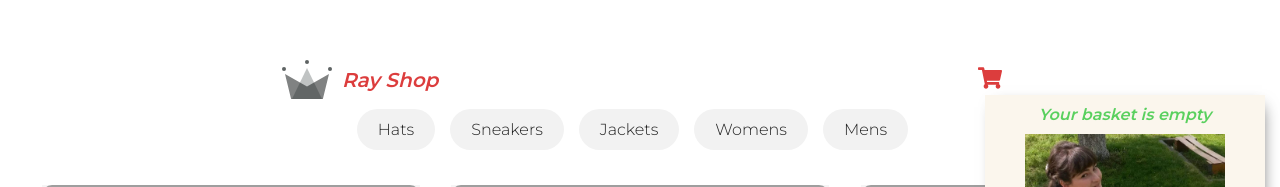
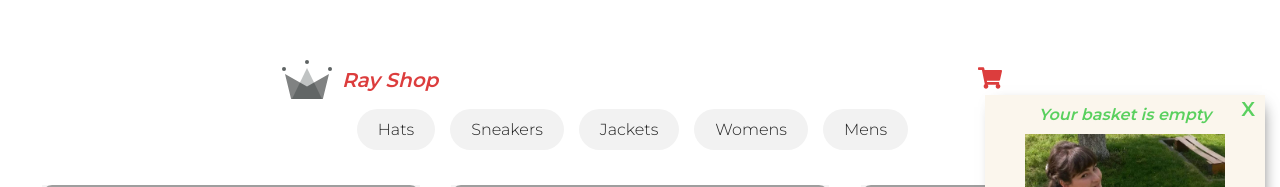
Before and after one commit to RitaYeghiazaryan/RayShop, a React (Create React App) app: page / in a window 1280 px wide. Both pictures are taken after a click on the icon 990 px from the left and 77 px from the top of the page. Shown: the top 187 px of the page. Built offline with nearby package versions, Linux system fonts and the light colour scheme; grey boxes are pictures that could not be loaded.

Commit message:
adding closeing logic in buscet

```diff
--- a/src/components/Header.js
+++ b/src/components/Header.js
@@ -28,8 +28,13 @@ const showNothing = () => {
     </div>
   );
 };
+
+
 export default function Header(props) {
   let [cartOpen, setCartOpen] = useState(false);
+  const showCart=()=>{
+    setCartOpen((cartOpen = !cartOpen))
+  }
   return (
     <header key={props.id}>
       <div className="haeder__logo">
@@ -41,13 +46,14 @@ export default function Header(props) {
             {props.orders.length >= 1 ? props.orders.length : " "}
           </div>
           <FaShoppingCart
-            onClick={() => setCartOpen((cartOpen = !cartOpen))}
+            onClick={showCart}
             className={`shop-cart-button ${cartOpen && "active"} `}
           />
         </div>
 
         {cartOpen && (
           <div className="order__cart">
+            <div className="order__close" onClick={showCart}>X</div>
             {props.orders.length > 0 ? showOrders(props) : showNothing()}
           </div>
         )}
--- a/src/css/order.css
+++ b/src/css/order.css
@@ -25,6 +25,21 @@
     gap:10px;
     padding: 10px;
 
+}
+.order__close{
+    cursor: pointer;
+    position: absolute;
+    top: 2px;
+    right: 10px;
+    font-size: 20px;
+    font-weight: bold;
+    color:#5ad05f;
+    transform: transform 500s ease-in;
+
+
+}
+.order__close:hover{
+    transform: scale(1.5);
 }
 .order__item{
     display: flex;
```
Also changed, not shown: src/components/Modal.js (added, +12 -0 lines), src/components/Pagination.js (+0 -12 lines).
